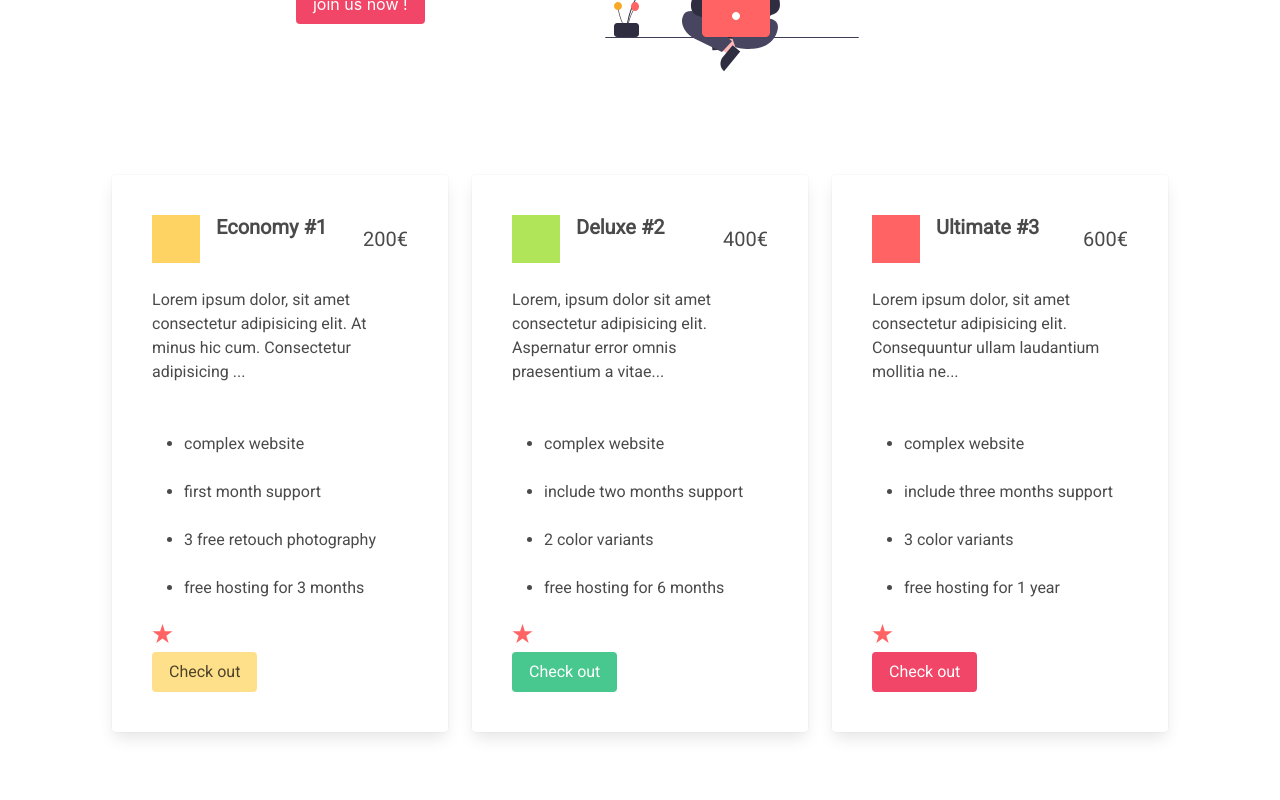
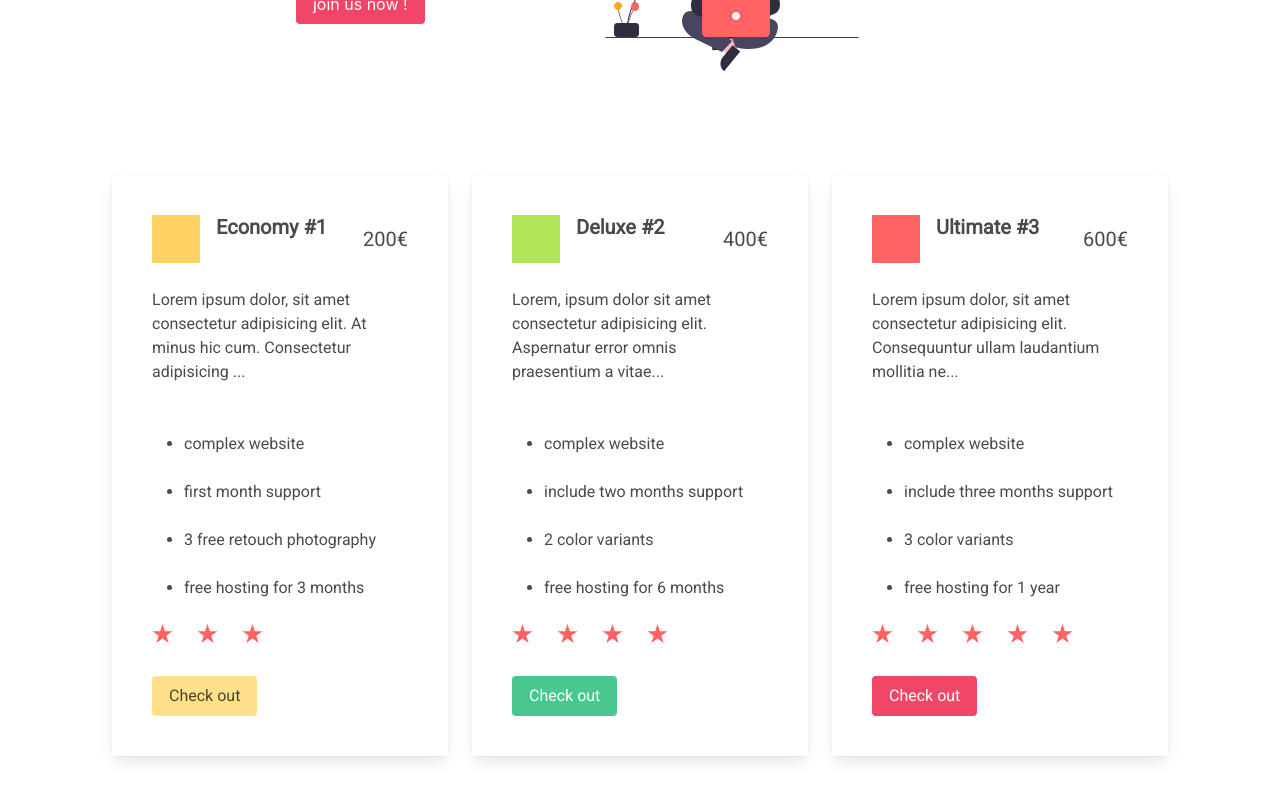
Before and after one commit to AlenJakob/frelance-web, a Vue app: page / in a window 1280 px wide. Shown: the part 408-1208 px from the top of the page. Built offline with nearby package versions, Linux system fonts and the light colour scheme.

Commit message:
set up stars ui

```diff
--- a/src/components/Card.vue
+++ b/src/components/Card.vue
@@ -20,7 +20,14 @@
             <li class="mb-5" v-for="el in offer.benefits" :key="el.id">{{el}}</li>
           </ul>
         </div>
-        <Star />
+
+        <!-- ********* -->
+        <div class="columns">
+          <div v-for="star in this.offer.stars" :key="star.star">
+            <Star />
+          </div>
+        </div>
+        <!-- ********* -->
         <a
           v-bind:class="[(color === `yellow`) ? `is-warning` : (color === `red`) ? `is-danger` : (color === `green` ) ? `is-success` : `is-dark`]"
           class="button inverted"
@@ -39,6 +46,9 @@ export default {
   },
   data() {
     return {};
+  },
+  mounted() {
+    console.log(this.offer);
   }
 };
 </script>
--- a/src/components/Star.vue
+++ b/src/components/Star.vue
@@ -1,5 +1,5 @@
 <template>
-  <div>
+  <div class="column">
     <svg width="21" height="21" viewBox="0 0 21 21" fill="none" xmlns="http://www.w3.org/2000/svg">
       <g id="Group 41">
         <g id="star">
```
